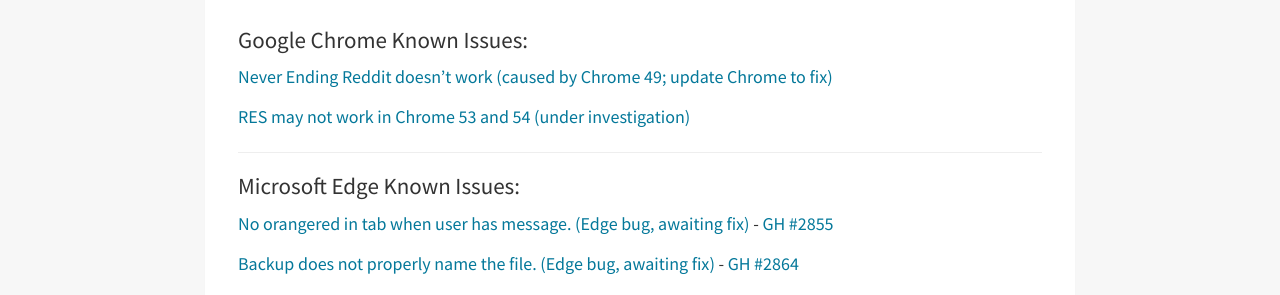
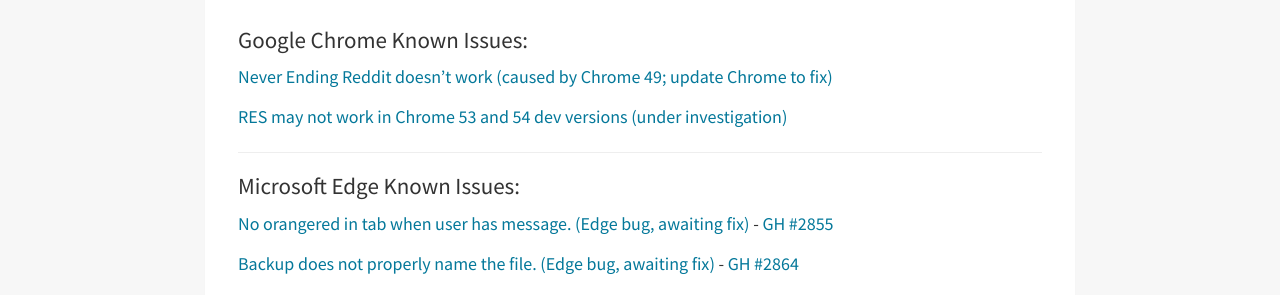
Before and after one commit to Reddit-Enhancement-Suite/Reddit-Enhancement-Suite.github.io, a Jekyll site: the page built from _posts/2016-09-01-500-issues.md, in a window 1280 px wide. Shown: the part 199-494 px from the top of the page. Built offline with Jekyll 4.4.1, drawn with Linux system fonts in a browser that asks for light colours; nearby versions of some CDN libraries.

Commit message:
link to specific comment about chr 53 dev version

```diff
--- a/_posts/2016-09-01-500-issues.md
+++ b/_posts/2016-09-01-500-issues.md
@@ -8,7 +8,7 @@
 
 [Never Ending Reddit doesn't work (caused by Chrome 49; update Chrome to fix)](https://github.com/honestbleeps/Reddit-Enhancement-Suite/issues/3341)
 
-[RES may not work in Chrome 53 and 54 (under investigation)](https://github.com/honestbleeps/Reddit-Enhancement-Suite/issues/3342)
+[RES may not work in Chrome 53 and 54 dev versions (under investigation)](https://github.com/honestbleeps/Reddit-Enhancement-Suite/issues/3342#issuecomment-244466227)
 
 ----
 
```
